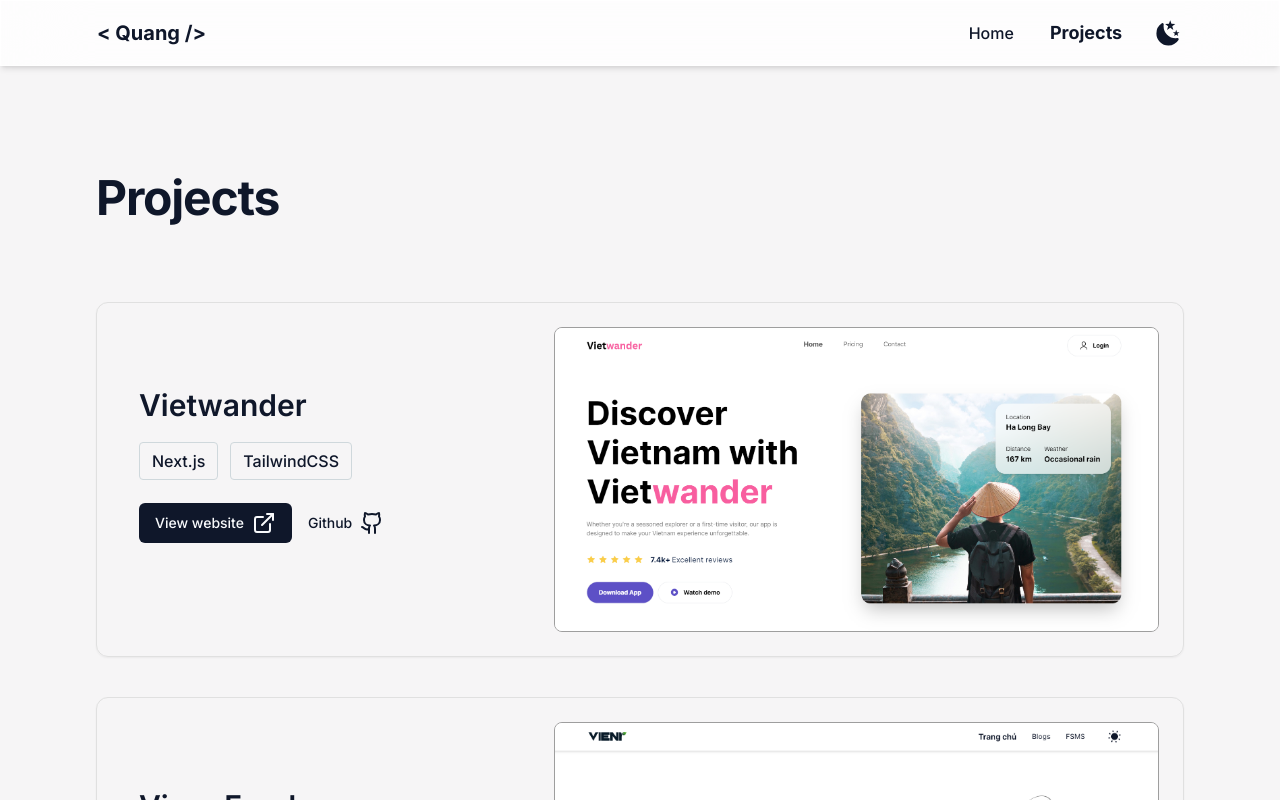
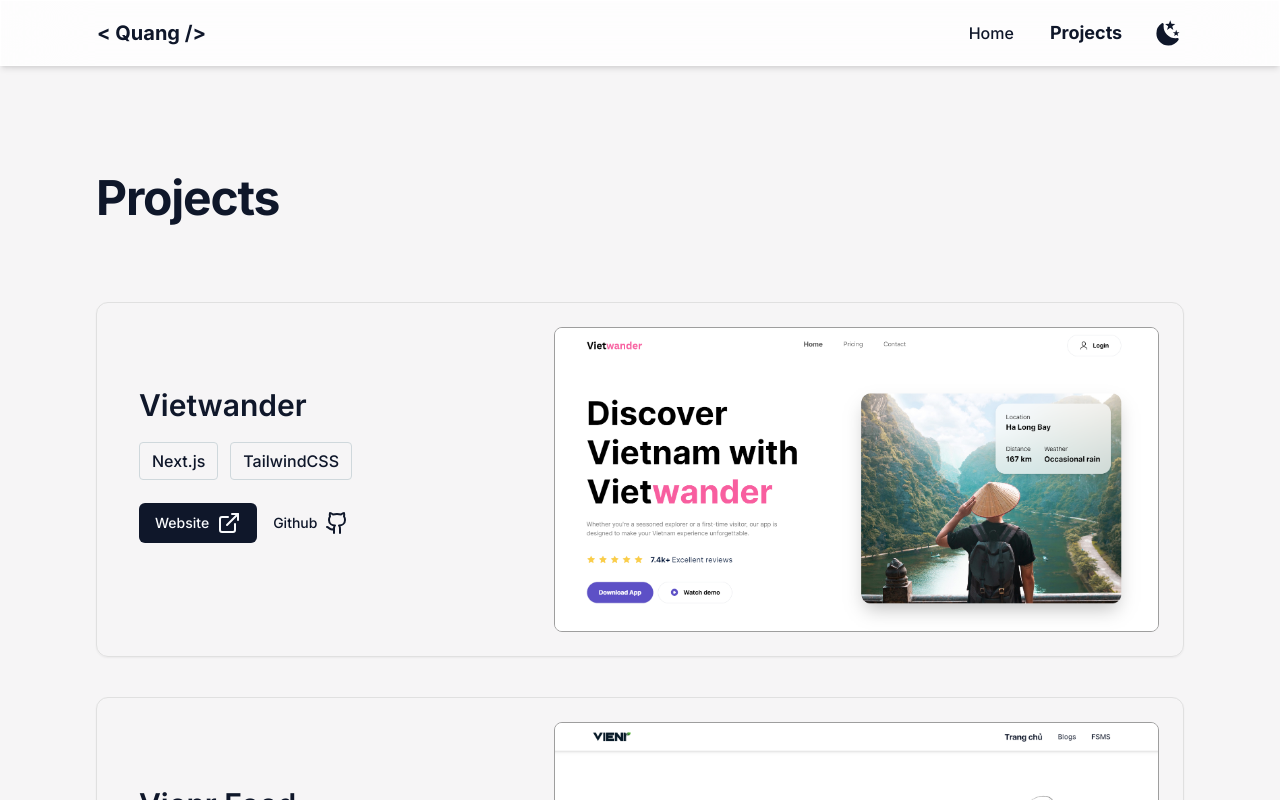
Before and after one commit to quangnvo/qn, a Next.js app: page /projects in a window 1280 px wide. Shown: the top 800 px of the page. Built offline with nearby package versions, Linux system fonts and the light colour scheme.

Commit message:
change picture

```diff
--- a/components/project-card.tsx
+++ b/components/project-card.tsx
@@ -54,7 +54,7 @@
                             <div>
                                 <a href={link} target="_blank" rel="noopener noreferrer" >
                                     <Button className='flex justify-center items-center gap-2'>
-                                        <span>View website</span>
+                                        <span>Website</span>
                                         <ExternalLink className='dark:text-blue-gray-800' />
                                     </Button>
                                 </a>
```
Also changed, not shown: public/images/projects/vienr.png.
